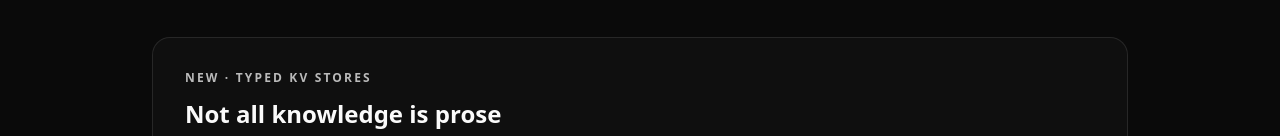
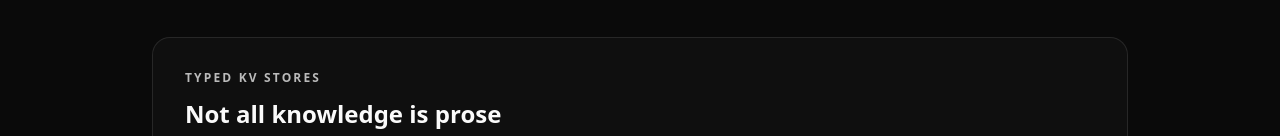
Before and after one commit to erdoai/magpie, a React (Vite) app in the folder web/: page / in a window 1280 px wide. Shown: the part 816-952 px from the top of the page. Built offline with nearby package versions, Linux system fonts and the light colour scheme; no server answers.

Commit message:
Drop 'New' badge from Typed KV stores eyebrow

```diff
--- a/web/src/pages/LandingPage.tsx
+++ b/web/src/pages/LandingPage.tsx
@@ -296,7 +296,7 @@ export function LandingPage() {
       <section className="mx-auto max-w-5xl px-6 pb-20">
         <div className="grid items-center gap-8 rounded-2xl border border-border bg-card/40 p-6 sm:p-8 lg:grid-cols-2 [&>*]:min-w-0">
           <div>
-            <Eyebrow>New · Typed KV stores</Eyebrow>
+            <Eyebrow>Typed KV stores</Eyebrow>
             <h2 className="text-2xl font-semibold">Not all knowledge is prose</h2>
             <p className="mt-3 text-sm leading-relaxed text-muted-foreground">
               Some context is a <span className="text-foreground">value</span> — a trial length,
```
